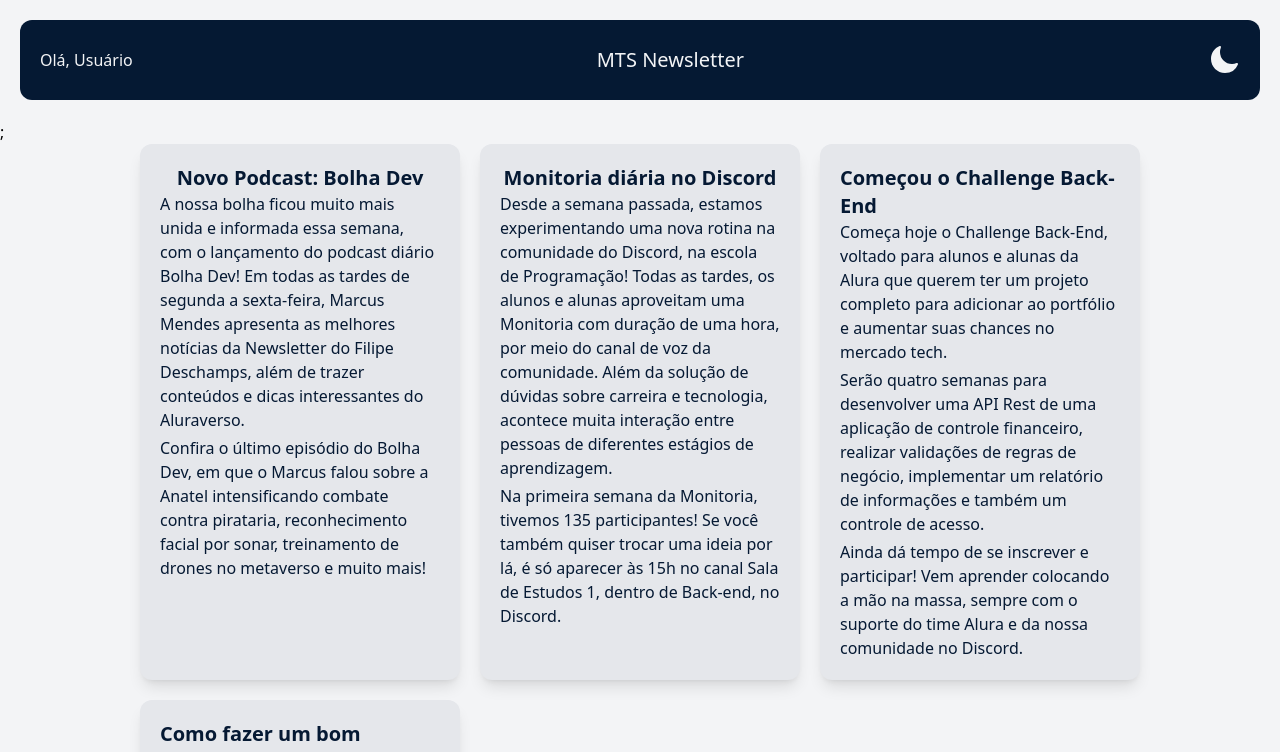
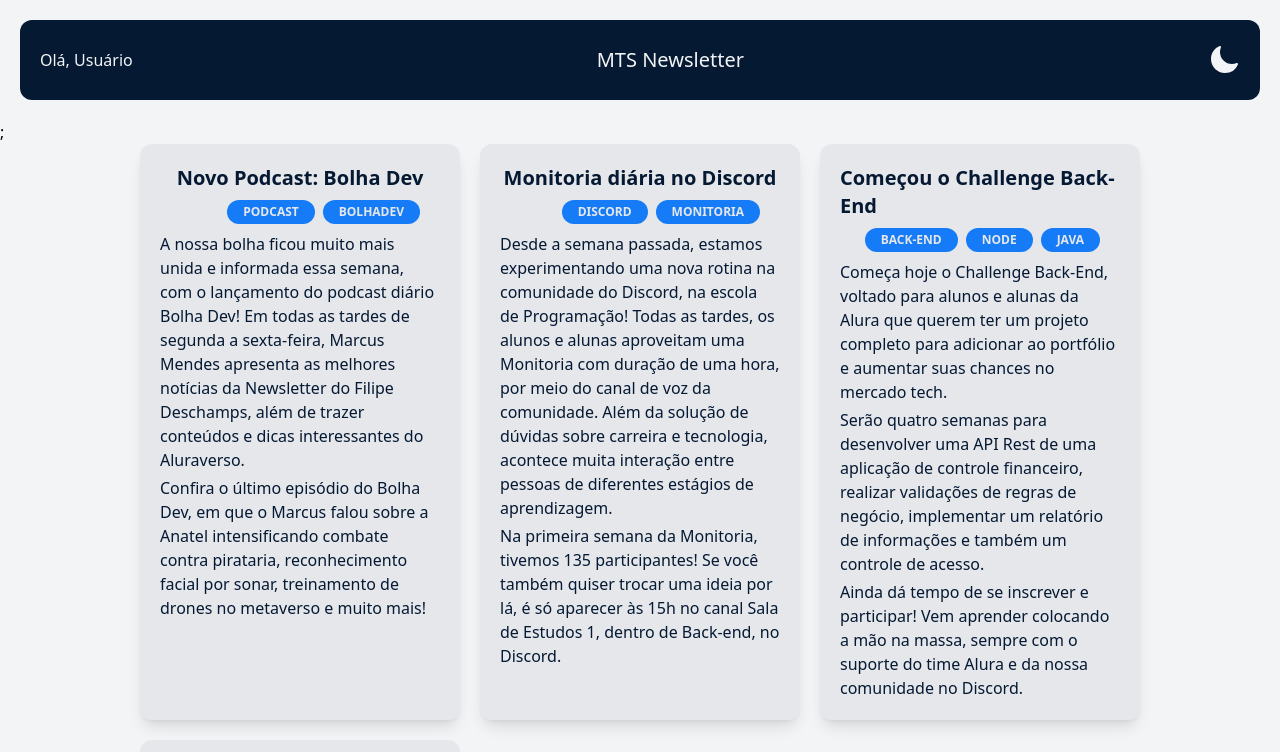
Before and after one commit to mtstechnologies/newsletter-vite, a React (Vite) app: page / in a window 1280 px wide. Shown: the top 752 px of the page. Built offline with nearby package versions, Linux system fonts and the light colour scheme.

Commit message:
Listing tags

```diff
--- a/src/components/Article/Article.jsx
+++ b/src/components/Article/Article.jsx
@@ -1,9 +1,19 @@
 const Article = ({ title, text, tags, image, alt }) => {
   return (
-    <div className="p-5 bg-gray-200 dark:bg-dark-200 sm:rounded-xl sm:shadow-lg flex flex-col items-center">
+    <div className="p-5 bg-gray-200 dark:bg-dark-200 sm:rounded-xl sm:shadow-lg flex gap-2 flex-col items-center">
       <h3 className="text-xl text-alura-200 dark:text-gray-200 font-bold">
         {title}
       </h3>
+      <div className="w-full flex-row justify-end gap-2 pr-5 hidden sm:flex">
+        {tags.map((tag) => (
+          <span
+            key={tag}
+            className="bg-alura-100 dark:bg-dark-100 px-4 py-1 rounded-full text-gray-200 text-xs font-bold uppercase"
+          >
+            {tag}
+          </span>
+        ))}
+      </div>
       <div className="grid gap-1">
         {text.map((content, index) => (
           <p key={index} className="text-alura-200 dark:text-gray-400">
```
